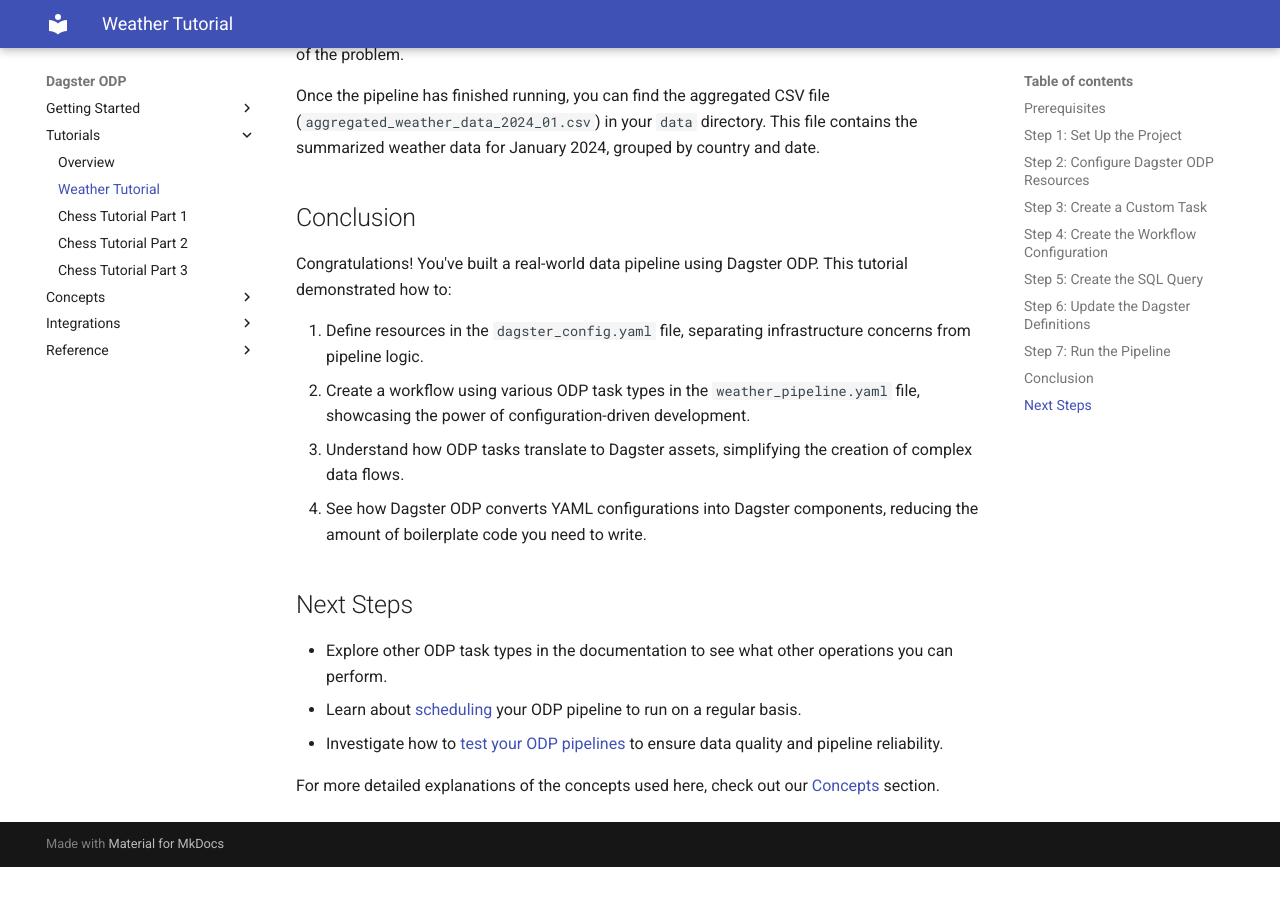
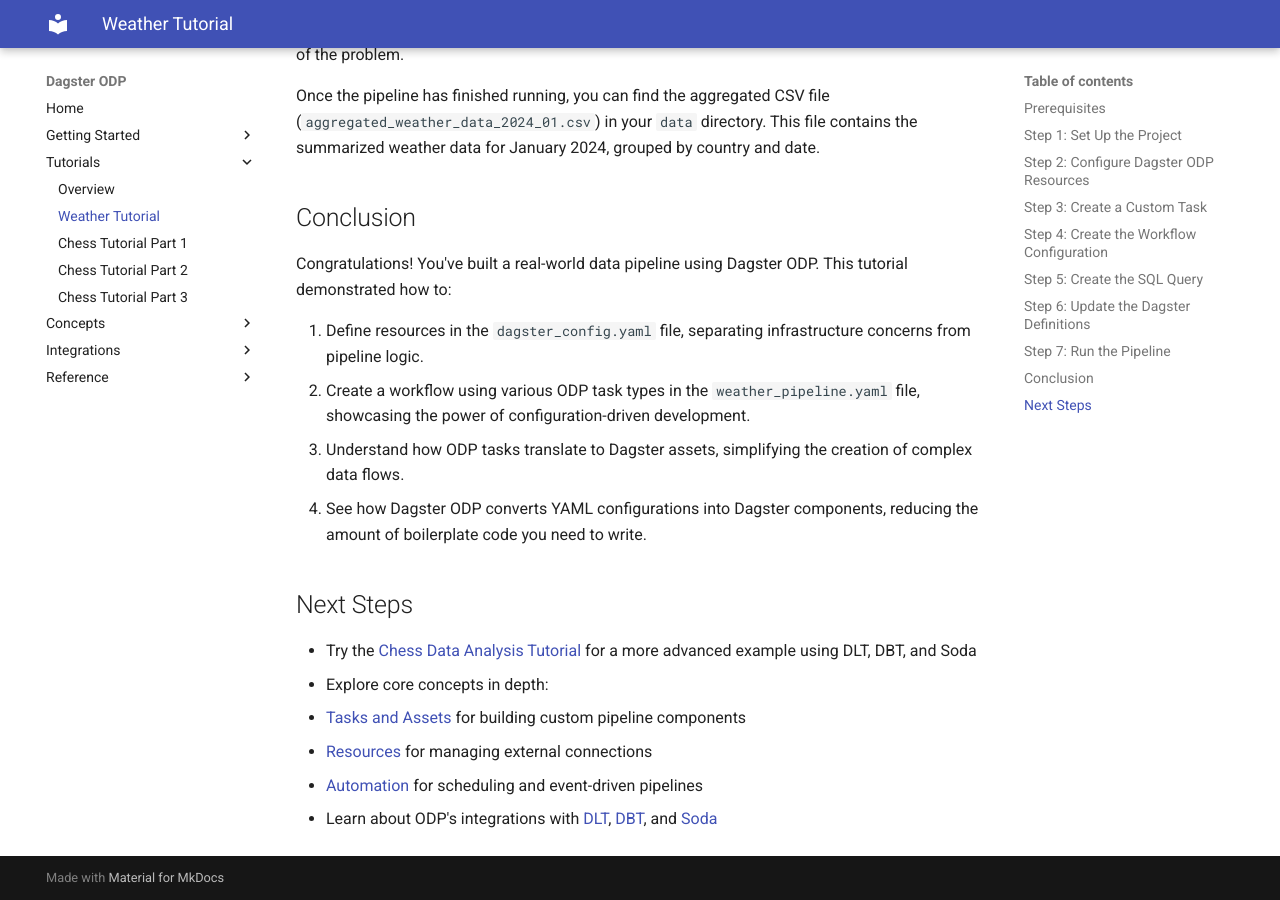
Before and after one commit to runodp/dagster-odp, an MkDocs documentation site: the page built from docs/tutorials/weather_tutorial.md, in a window 1280 px wide and 900 px high, scrolled down 7174 px. Built offline with MkDocs 1.6.1 and Material for MkDocs 9.7.7, drawn with Linux system fonts in a browser that asks for light colours; before the commit the page ends 8041 px from its top, so only the background shows below that.

Commit message:
Minor updates to documentation

```diff
--- a/docs/tutorials/weather_tutorial.md
+++ b/docs/tutorials/weather_tutorial.md
@@ -261,8 +261,9 @@
 
 ## Next Steps
 
-- Explore other ODP task types in the documentation to see what other operations you can perform.
-- Learn about [scheduling](../concepts/schedules.md) your ODP pipeline to run on a regular basis.
-- Investigate how to [test your ODP pipelines](../concepts/testing.md) to ensure data quality and pipeline reliability.
-
-For more detailed explanations of the concepts used here, check out our [Concepts](../concepts/concepts.md) section.
+- Try the [Chess Data Analysis Tutorial](../tutorials/chess_part_1.md) for a more advanced example using DLT, DBT, and Soda
+- Explore core concepts in depth:
+  - [Tasks and Assets](../concepts/tasks_and_assets.md) for building custom pipeline components
+  - [Resources](../concepts/resources.md) for managing external connections
+  - [Automation](../concepts/automation.md) for scheduling and event-driven pipelines
+- Learn about ODP's integrations with [DLT](../integrations/dlt.md), [DBT](../integrations/dbt.md), and [Soda](../integrations/soda.md)
--- a/mkdocs.yml
+++ b/mkdocs.yml
@@ -19,6 +19,7 @@
   - pymdownx.inlinehilite
   - admonition
 nav:
+  - Home: index.md
   - Getting Started:
     - Overview: getting-started/overview.md
     - Quickstart: getting-started/quickstart.md
```
Also changed, not shown: docs/concepts/resources.md (+2 -2 lines), docs/index.md (+0 -4 lines).
